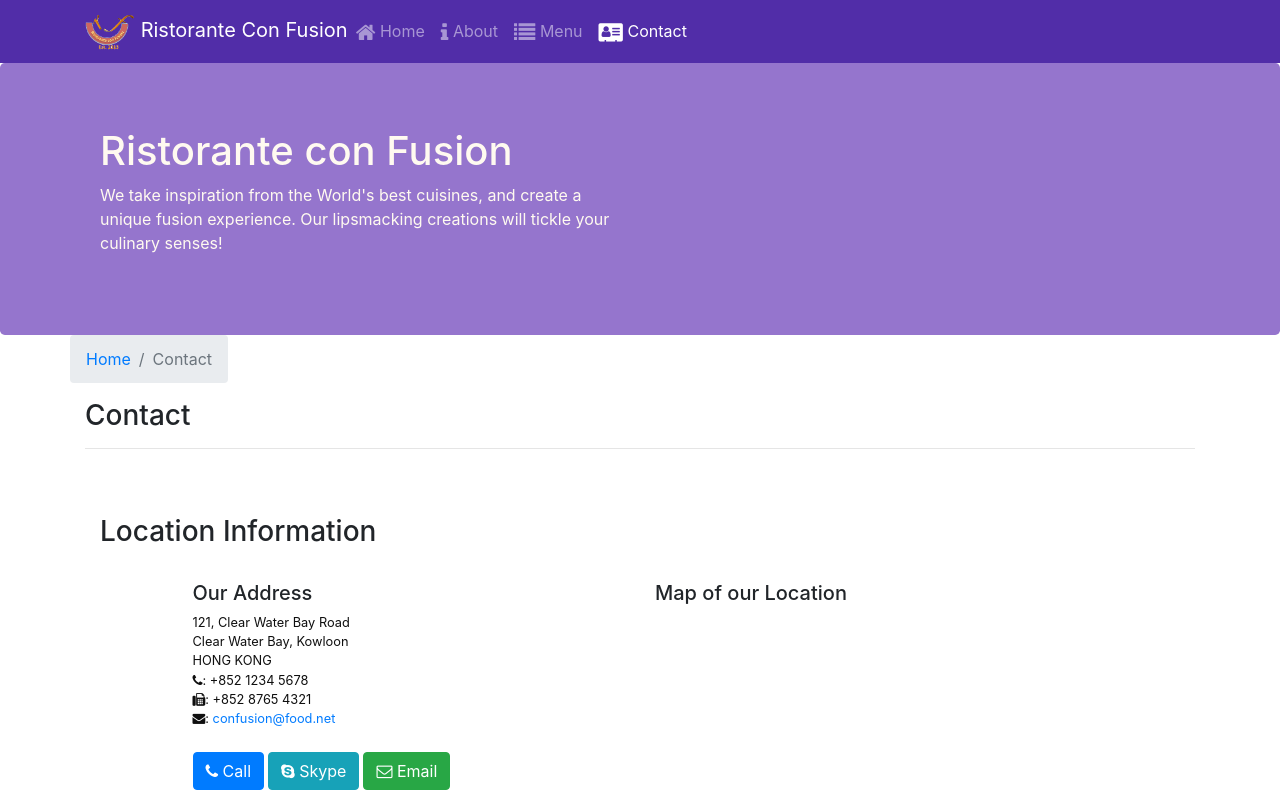
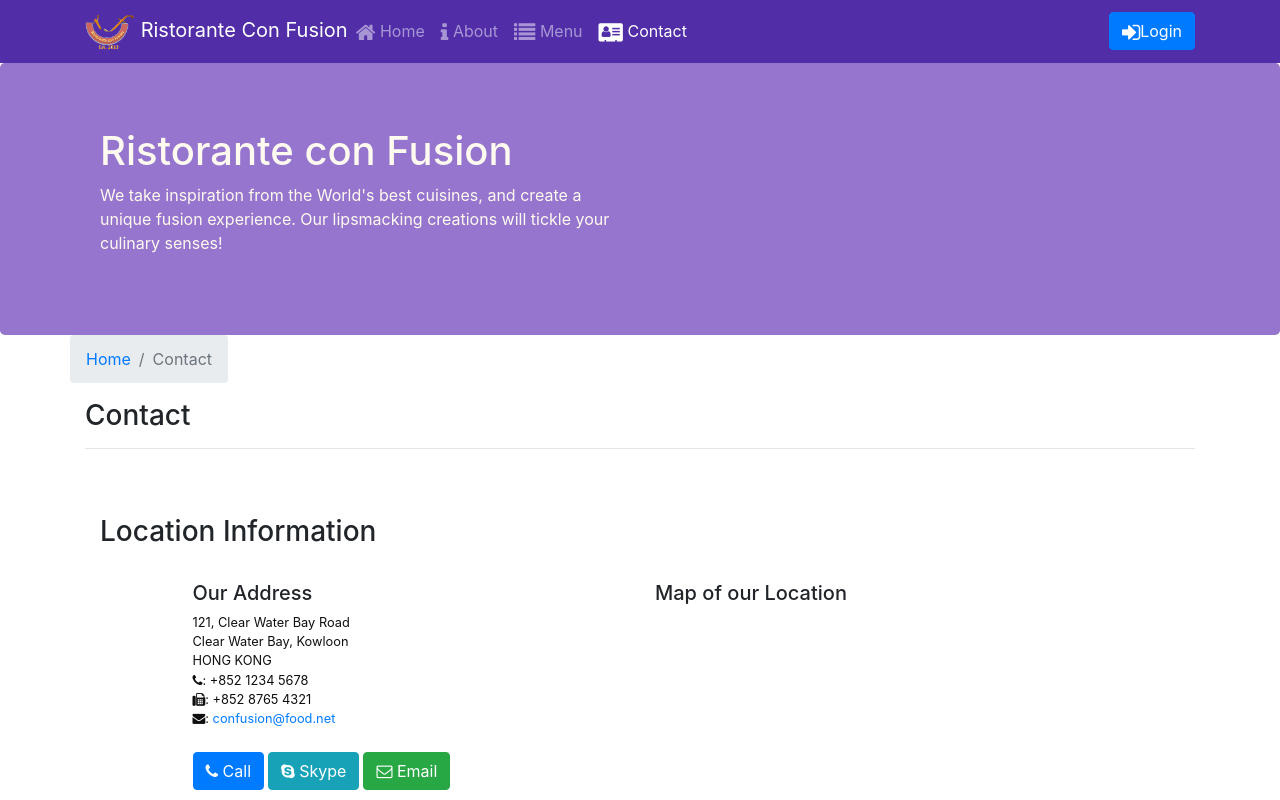
Before and after one commit to aditya-jain1511/confusion2, a React (Create React App) app: page /contact in a window 1280 px wide. Shown: the top 800 px of the page. Built offline with nearby package versions, Linux system fonts and the light colour scheme.

Commit message:
login uncontrolled form

```diff
--- a/src/components/Header.js
+++ b/src/components/Header.js
@@ -1,5 +1,5 @@
 import React , {Component} from "react";
-import {Navbar, NavbarBrand, Nav, NavbarToggler, Collapse, NavItem, Jumbotron} from 'reactstrap';
+import {Navbar, NavbarBrand, Nav, NavbarToggler, Collapse, NavItem, Jumbotron, Modal, ModalBody, ModalHeader, Button, Form, FormGroup, Input, Label, Col} from 'reactstrap';
 import {NavLink} from 'react-router-dom';
 
 
@@ -9,8 +9,11 @@
 
         this.state={
             isNavOpen:false,
+            isModalOpen:false,
         }
         this.toggleNav=this.toggleNav.bind(this);
+        this.toggleModal=this.toggleModal.bind(this);
+        this.handleLogin=this.handleLogin.bind(this);
     }
 
     toggleNav(){
@@ -20,6 +23,18 @@
         else{
             this.setState({isNavOpen:false});
         }
+    }
+
+    toggleModal() {
+        this.setState({
+            isModalOpen: !this.state.isModalOpen
+        });
+    }
+
+    handleLogin(event) {
+        this.toggleModal();
+        alert("Username: " + this.username.value + " Password: " + this.password.value + " Remember: " + this.remember.checked);
+        event.preventDefault();
     }
 
     render(){
@@ -52,6 +67,13 @@
                                 </NavLink>
                             </NavItem>
                         </Nav>
+                        <Nav className="ml-auto" navbar>
+                            <NavItem>
+                                <Button onClick={this.toggleModal} color="primary">
+                                    <span className="fa fa-sign-in fa-lg"></span>Login
+                                </Button>
+                            </NavItem>
+                        </Nav>
                         </Collapse>
                     </div>
                 </Navbar>
@@ -65,6 +87,38 @@
                         </div>
                     </div>
                 </Jumbotron>
+                <Modal isOpen={this.state.isModalOpen} toggle={this.toggleModal}>
+                    <ModalHeader toggle={this.toggleModal}>Login</ModalHeader>
+                    <ModalBody>
+                        <Form onSubmit={this.handleLogin}>
+                            <FormGroup row>
+                                <Label htmlFor="username" md={2}>Username</Label>
+                                <Col md={10}>
+                                    <Input type="text" id="username" name="username" innerRef={(input)=> this.username=input}></Input>
+                                </Col>
+                            </FormGroup>
+                            <FormGroup row>
+                                <Label htmlFor="password" md={2}>Password</Label>
+                                <Col md={10}>
+                                    <Input type="password" id="password" name="password" innerRef={(input)=> this.password=input}></Input>
+                                </Col>
+                            </FormGroup>
+                            <FormGroup row>
+                                <Col md={{size: 6, offset:2}}>
+                                    <FormGroup check>
+                                        <Label check>
+                                            <Input type="checkbox" name= "remember" innerRef={(input)=> this.remember=input}></Input>
+                                        <strong>Remember me?</strong>
+                                        </Label>
+                                    </FormGroup>
+                                </Col>
+                                <Col md={4}>
+                                    <Button type="submit" value="submit" color="primary" className="btn-block">Login</Button>
+                                </Col>
+                            </FormGroup>
+                        </Form>
+                    </ModalBody>
+                </Modal>
             </>
         )
     }
```
